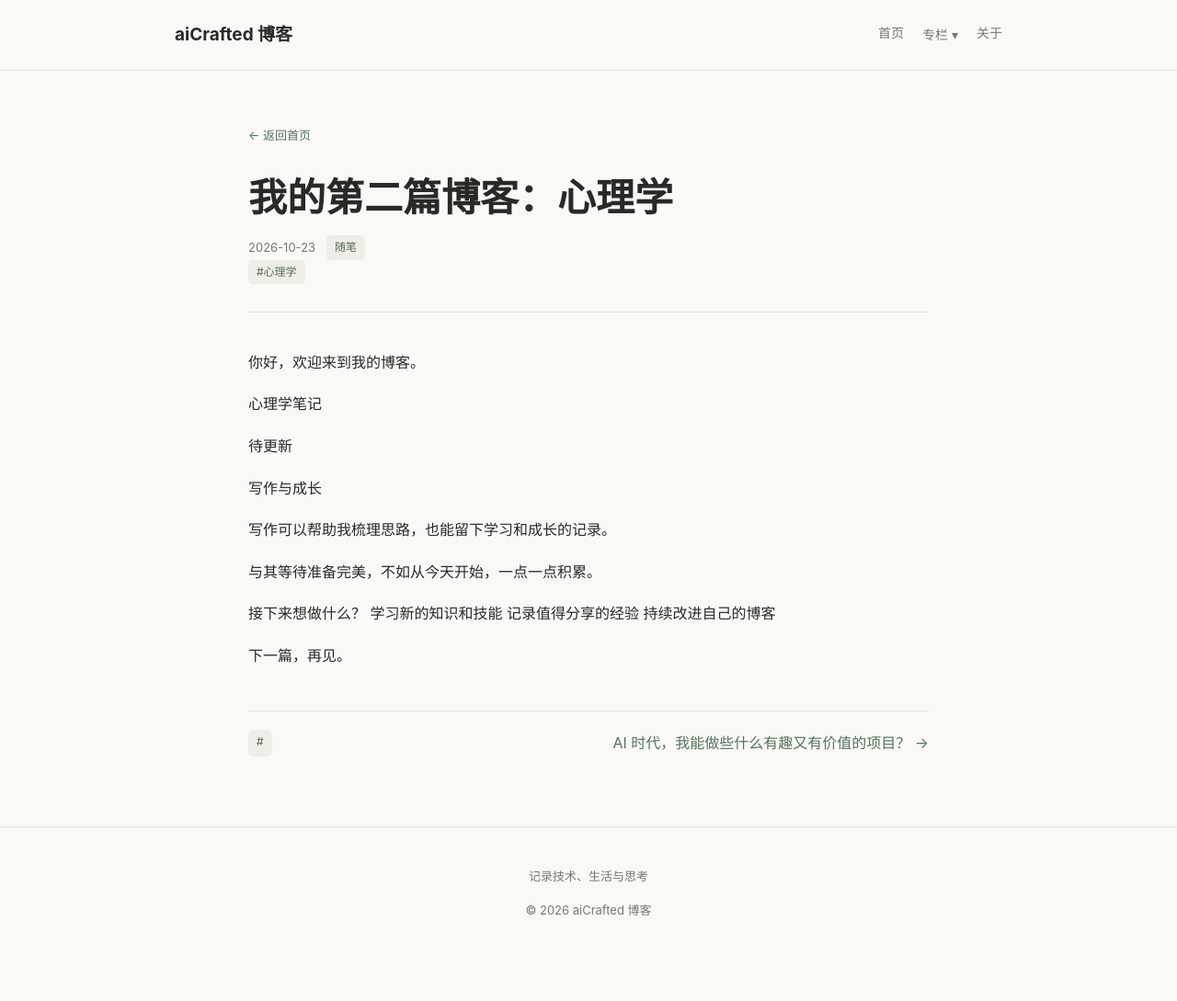
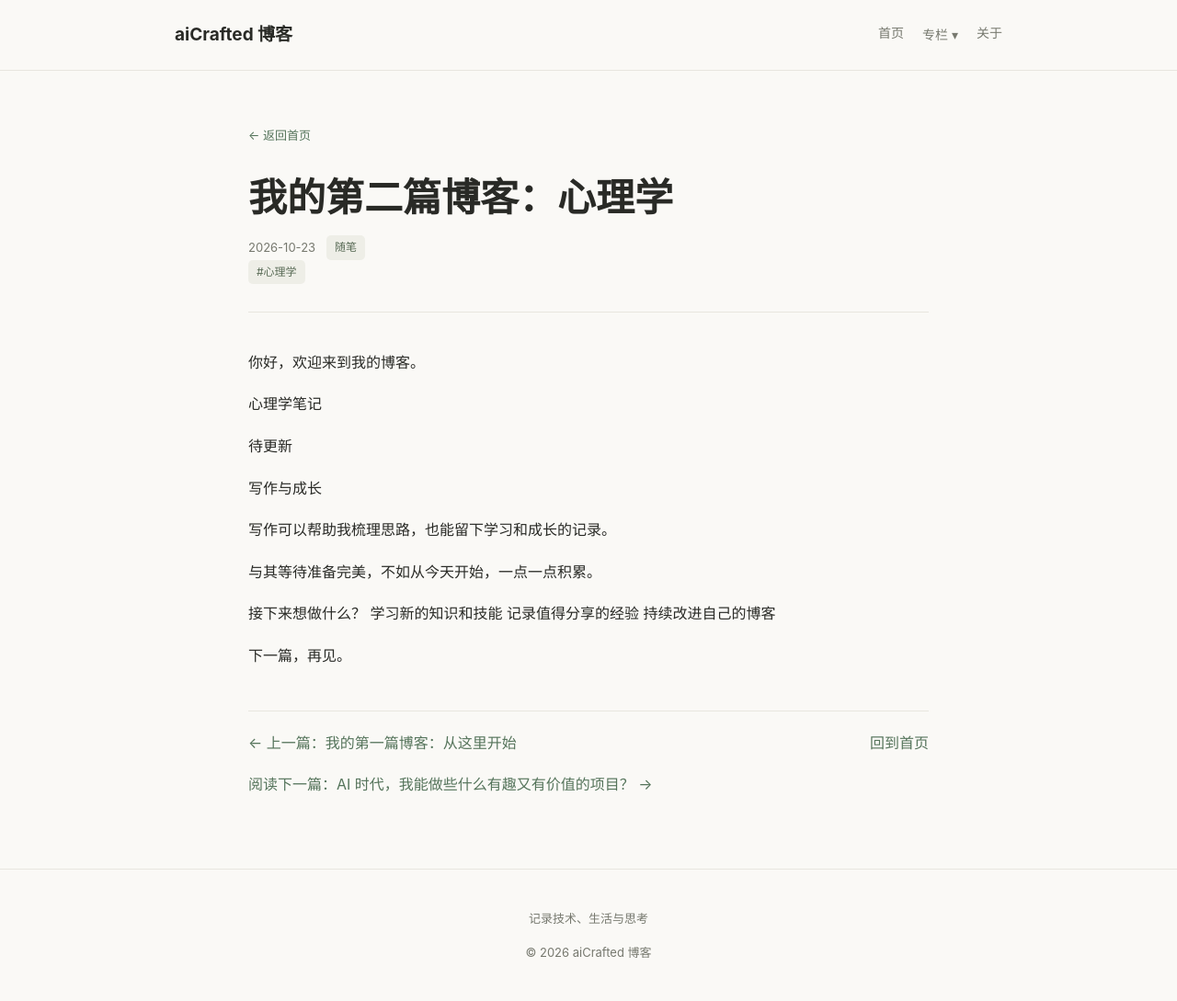
Before and after one commit to aicrafted-dev/aicrafted-dev.github.io, a Jekyll site: the page built from _posts/2026-10-20-learning-notes.md, in a window 1280 px wide. Shown: the whole page at 92% size. Built offline with Jekyll 4.4.1, drawn with Linux system fonts in a browser that asks for light colours; before the commit the page ends 1043 px from its top, so only the background shows below that.

Commit message:
Add navigation links for previous and next articles

```diff
--- a/_layouts/post.html
+++ b/_layouts/post.html
@@ -35,15 +35,27 @@ layout: default
 {{ content }}
 </div>
 
+
 <nav class="article-navigation">
-{% if page.previous %}
-<span class="tag">#{{ tag | escape }}</span>
-{% endif %}
+  <div class="article-nav-left">
+    {% if page.previous %}
+      <a href="{{ page.previous.url | relative_url }}">
+        ← 上一篇：{{ page.previous.title | escape }}
+      </a>
+    {% endif %}
+  </div>
 
-{% if page.next %}
-  <a href="{{ page.next.url | relative_url }}">{{ page.next.title | escape }} →</a>
-{% endif %}
+  <a class="article-nav-home" href="{{ '/' | relative_url }}">
+    回到首页
+  </a>
 
+  <div class="article-nav-right">
+    {% if page.next %}
+      <a href="{{ page.next.url | relative_url }}">
+        阅读下一篇：{{ page.next.title | escape }} →
+      </a>
+    {% endif %}
+  </div>
+</nav>
 
-</nav>
 </article>
```
